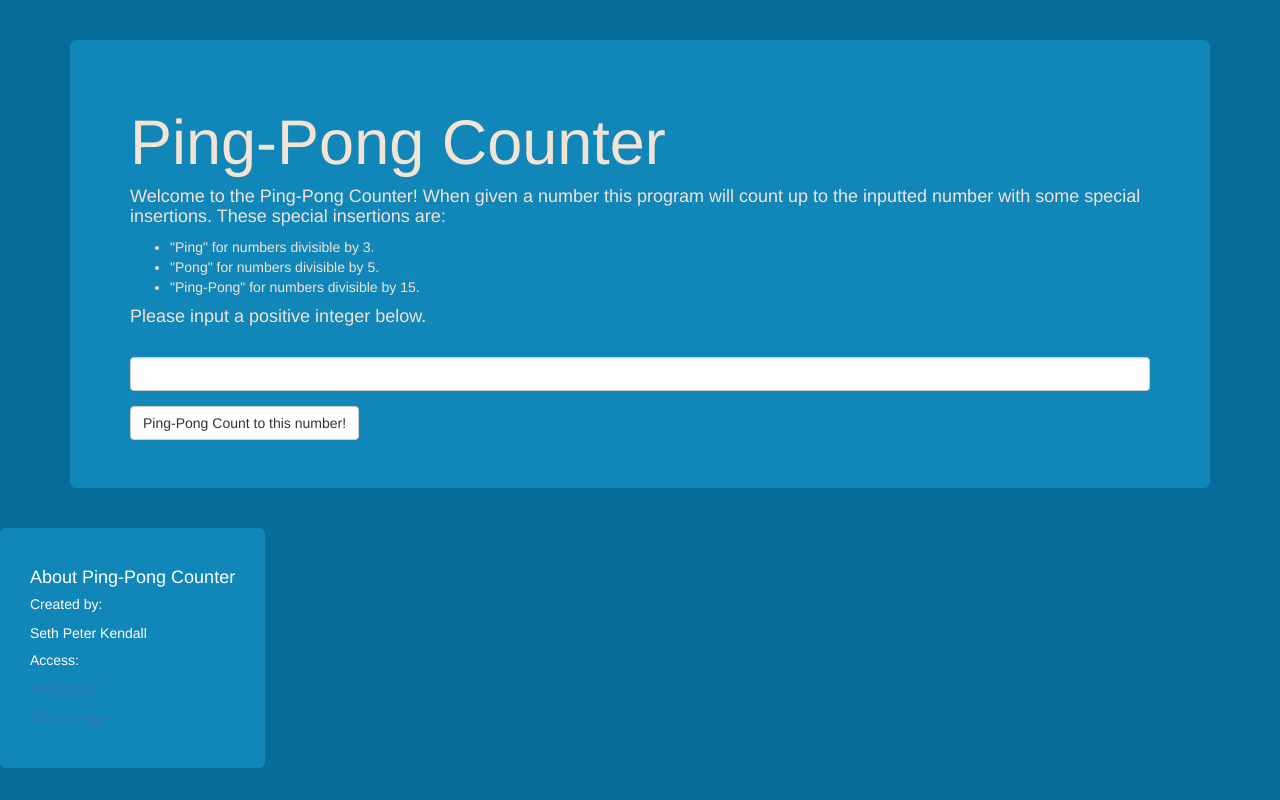
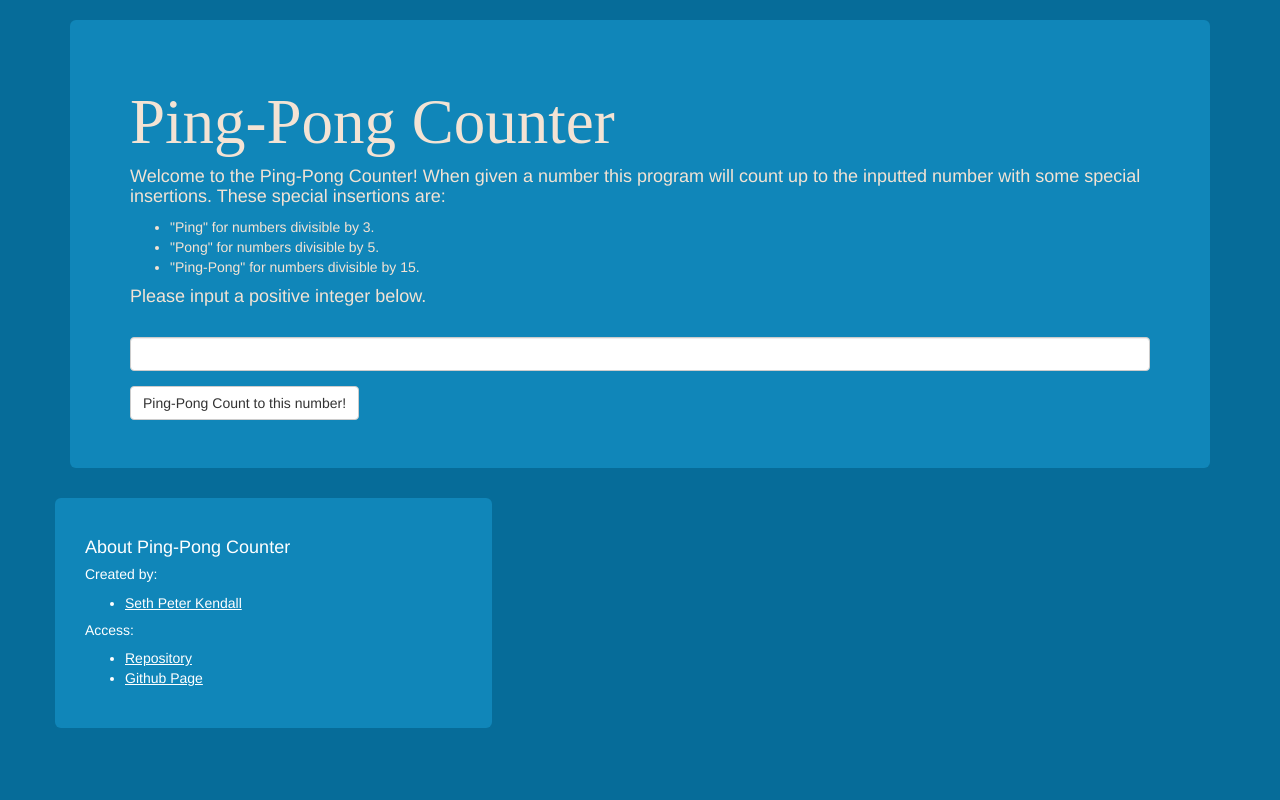
Before and after one commit to sethpkendall/ping-pong, a plain HTML site: page index.html in a window 1280 px wide. Drawn offline with Linux system fonts and the light colour scheme.

Commit message:
format html to include sidebar and update README.md file

```diff
--- a/css/styles.css
+++ b/css/styles.css
@@ -2,16 +2,23 @@ body {
   background-color: #066c99;
   color: #ffffff;
 }
+a {
+  color: #ffffff;
+  text-decoration: underline;
+}
+h1 {
+  font-family: serif;
+}
 .jumbotron {
   background-color: #1086b9;
   color: #f3e3d4;
-  margin-top: 40px;
+  margin-top: 20px;
 }
 .sidebar {
   background-color: #1086b9;
-  float: left;
   padding: 30px;
   border-radius: 6px;
+  margin-left: 70px;
 }
 .resultContain {
   float: right;
--- a/index.html
+++ b/index.html
@@ -27,20 +27,22 @@
         </form>
       </div> <!-- END Jumbo -->
     </div>
-    <div class="container resultContain">
+    <div class="row">
+      <div class="col-xs-4 resultContain">
         <ul id="output">
         </ul>
       </div>
-    <div class="sidebar">
-      <div class="row">
-        <div class="col-xs-12">
+      <div class="col-xs-4 sidebar">
         <h4>About Ping-Pong Counter</h4>
         <h5>Created by:</h5>
-          <p>Seth Peter Kendall</p>
+          <ul>
+            <li><a href="https://sethpkendall.github.io/sethpkendall-portfolio">Seth Peter Kendall</a></li>
+          </ul>
         <h5>Access:</h5>
-          <p><a href="https://github.com/sethpkendall/ping-pong">Repository</a></p>
-          <p><a href="https://sethpkendall.github.io/ping-pong">Github Page</a></p>
-        </div>
+          <ul>
+            <li><a href="https://github.com/sethpkendall/ping-pong">Repository</a></li>
+            <li><a href="https://sethpkendall.github.io/ping-pong">Github Page</a></li>
+          </ul>
       </div>
     </div>
   </body>
```
Also changed, not shown: 1 other file. Lines whose indentation alone changed are shown as unchanged.
